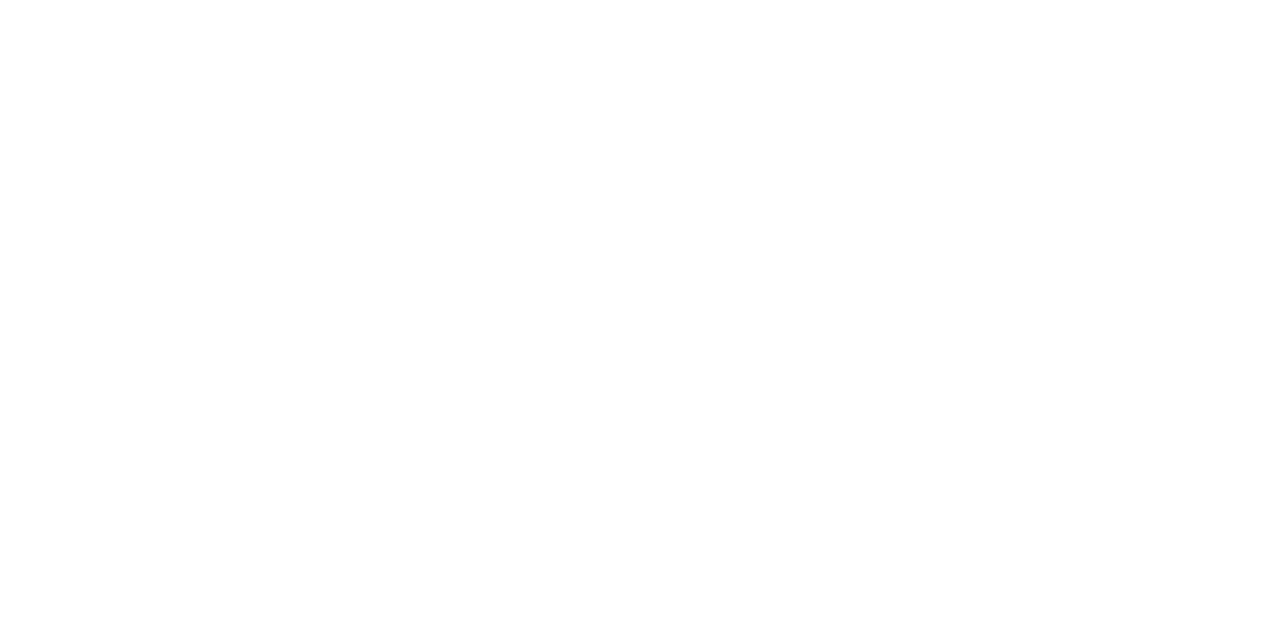
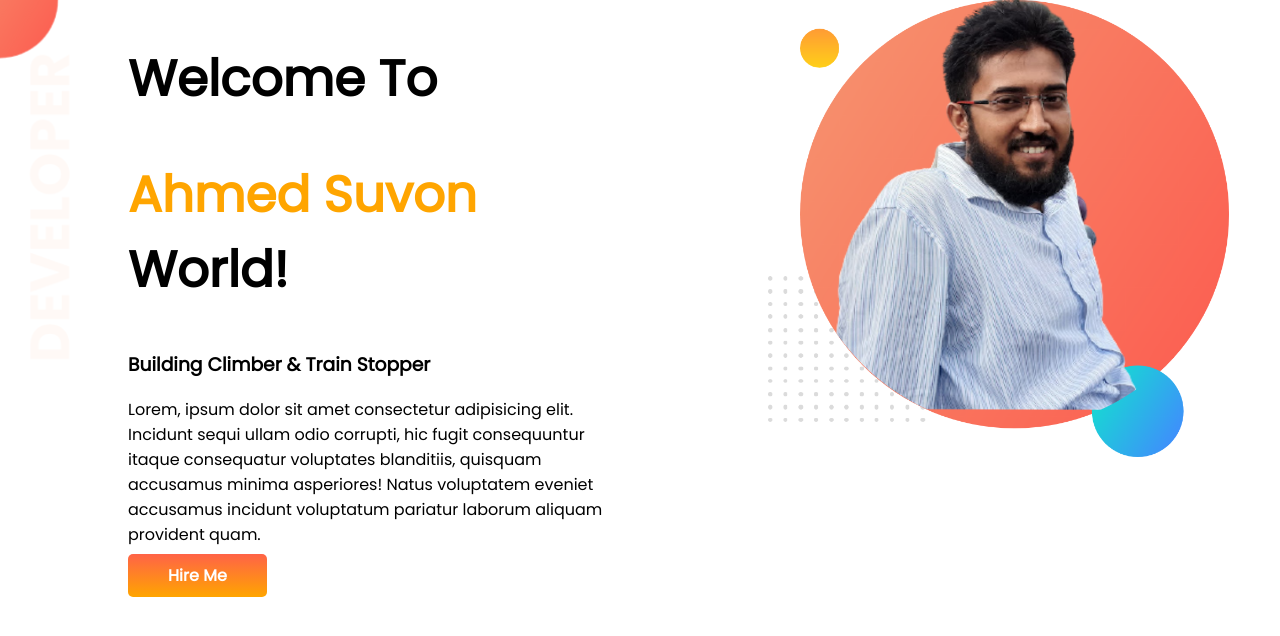
Before and after one commit to Suvon-Bhuiyan/developer-portfolio, a plain HTML site: page index.html in a window 1280 px wide. Drawn offline with Linux system fonts and the light colour scheme.

Commit message:
top banner added

```diff
--- a/index.html
+++ b/index.html
@@ -1,13 +1,41 @@
 <!DOCTYPE html>
 <html lang="en">
+
 <head>
     <meta charset="UTF-8">
     <meta http-equiv="X-UA-Compatible" content="IE=edge">
     <meta name="viewport" content="width=device-width, initial-scale=1.0">
     <title>Ahmed Suvon Portfolio</title>
+    <link rel="preconnect" href="https://fonts.googleapis.com">
+    <link rel="preconnect" href="https://fonts.gstatic.com" crossorigin>
+    <link href="https://fonts.googleapis.com/css2?family=Poppins&display=swap" rel="stylesheet">
     <link rel="stylesheet" href="style.css">
 </head>
+
 <body>
+    <!-- inpixio, remove bg and photo pea -->
+    <section class="top-banner">
+        <div class="half-width">
+            <h1>Welcome To</h1>
+            <h1>
+                <span class="orange-color">Ahmed Suvon</span> World!
+            </h1>
+            <h3>
+                Building Climber & Train Stopper
+            </h3>
+            <p>
+                Lorem, ipsum dolor sit amet consectetur adipisicing elit. Incidunt sequi ullam odio corrupti, hic fugit
+                consequuntur itaque consequatur voluptates blanditiis, quisquam accusamus minima asperiores! Natus
+                voluptatem
+                eveniet accusamus incidunt voluptatum pariatur laborum aliquam provident quam.
+            </p>
+            <a class="link-button" target="_blank" href="https://www.linkedin.com/in/suvon-bhuiyan-205594203/">Hire
+                Me</a>
+        </div>
+        <div class="half-width">
+            <img src="images/suvon.png" alt="">
+        </div>
+    </section>
+</body>
 
-</body>
 </html>
--- a/style.css
+++ b/style.css
@@ -0,0 +1,32 @@
+body{
+    margin: 0;
+    font-family: 'Poppins', sans-serif;
+}
+h1{
+    font-size: 50px;
+}
+.orange-color{
+    color: orange;
+}
+section{
+    display: flex;
+}
+.half-width{
+    width: 50%;
+    padding-left: 10%;
+}
+.half-width img{
+    width: 90%;
+}
+.link-button{
+    text-decoration: none;
+    background-image: linear-gradient(tomato, orange);
+    padding: 10px 40px;
+    border-radius: 5px;
+    font-weight: 700;
+    color: white;
+}
+.top-banner{
+    background-image: url(images/top-banner.png);
+    background-repeat: no-repeat;
+}
```
Also changed, not shown: images/dream-bg.png (added), images/exp-bg.png (added), images/jhankar.png (added), images/jhankar2.png (added), images/my-bg.png (added), images/my-bg2.png (added), images/suvon.png (added), images/top-banner.png (added), showOff/20190727_155539-removebg-preview.png (added), showOff/20190727_155539.jpg (added), showOff/COLOR_POP.jpg (added), 7 other files.
